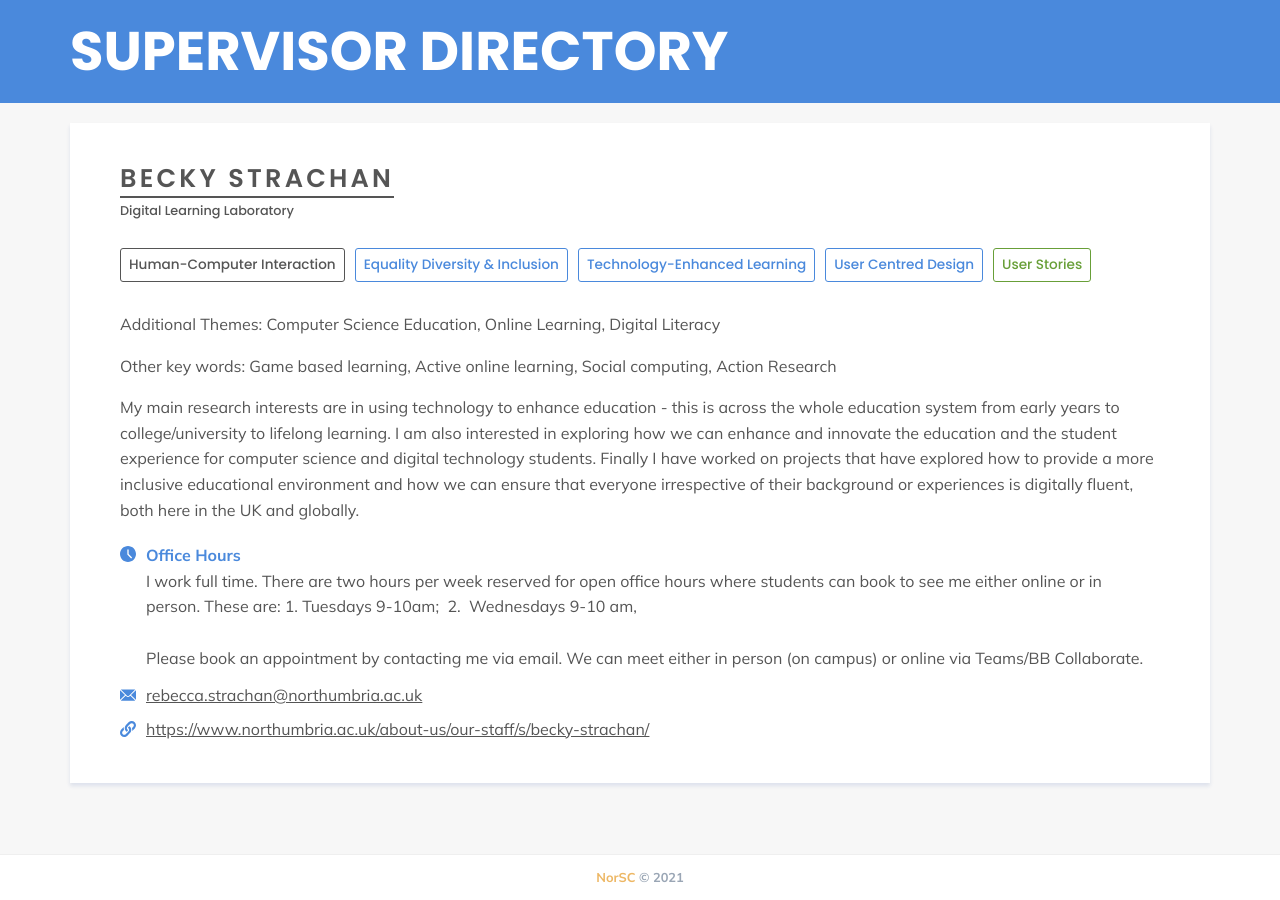
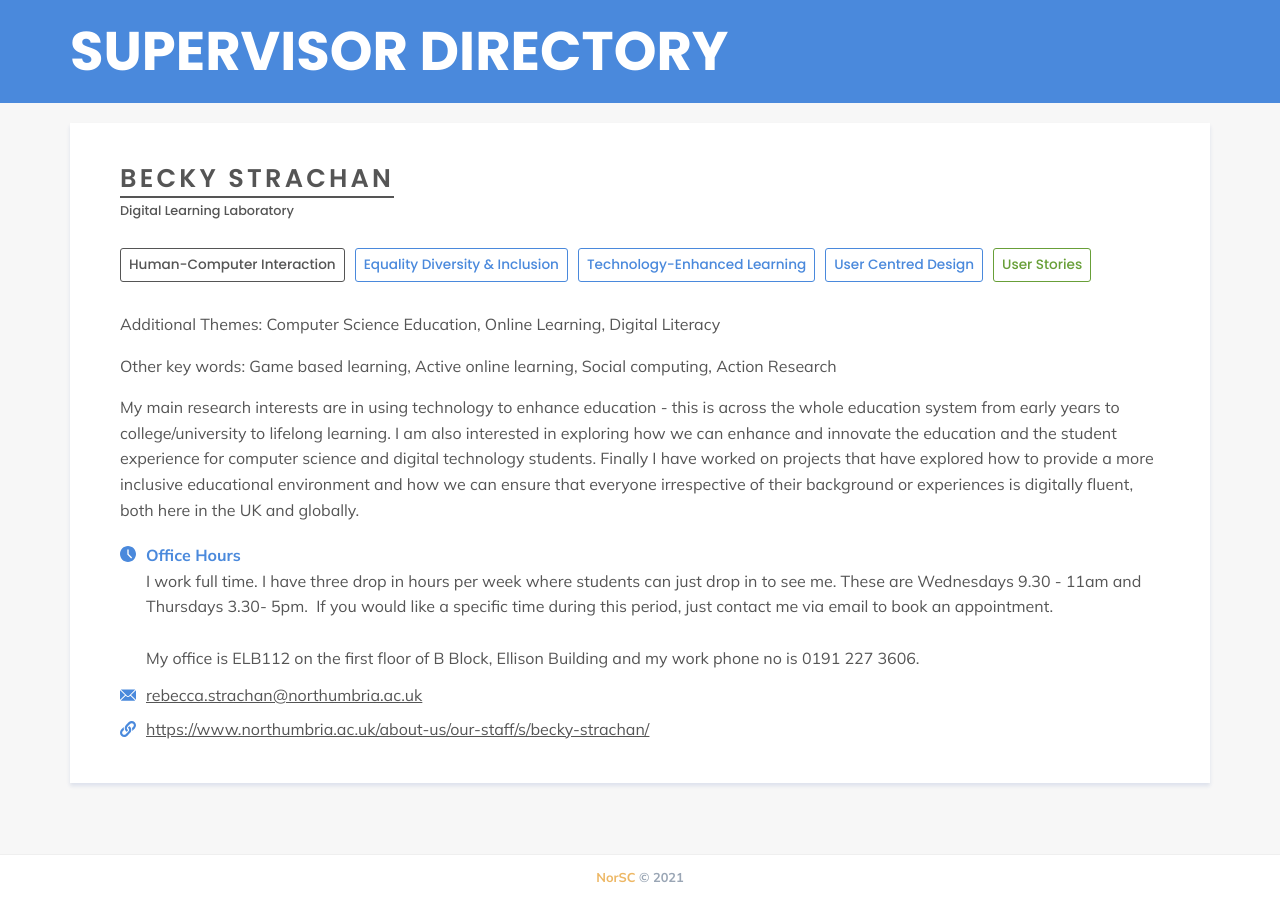
Before and after one commit to NorSC/supervisor-search, a Jekyll site: the page built from _supervisors/becky-strachan.md, in a window 1280 px wide. Built offline with Jekyll 4.4.1, drawn with Linux system fonts in a browser that asks for light colours; a script that is not in the unit is left out.

Commit message:
Update Supervisors “becky-strachan”

```diff
--- a/_supervisors/becky-strachan.md
+++ b/_supervisors/becky-strachan.md
@@ -7,12 +7,13 @@ available_phd: true
 email: rebecca.strachan@northumbria.ac.uk
 website: https://www.northumbria.ac.uk/about-us/our-staff/s/becky-strachan/
 office_hours: >-
-  I work full time. There are two hours per week reserved for open office hours
-  where students can book to see me either online or in person. These are: 1.
-  Tuesdays 9-10am;  2.  Wednesdays 9-10 am,
+  I work full time. I have three drop in hours per week where students can just
+  drop in to see me. These are Wednesdays 9.30 - 11am and Thursdays 3.30-
+  5pm.  If you would like a specific time during this period, just contact me
+  via email to book an appointment.
 
 
-  Please book an appointment by contacting me via email. We can meet either in person (on campus) or online via Teams/BB Collaborate.
+  My office is ELB112 on the first floor of B Block, Ellison Building and my work phone no is 0191 227 3606.
 research_group: Digital Learning Laboratory
 research_themes:
   - Human-Computer Interaction
```
